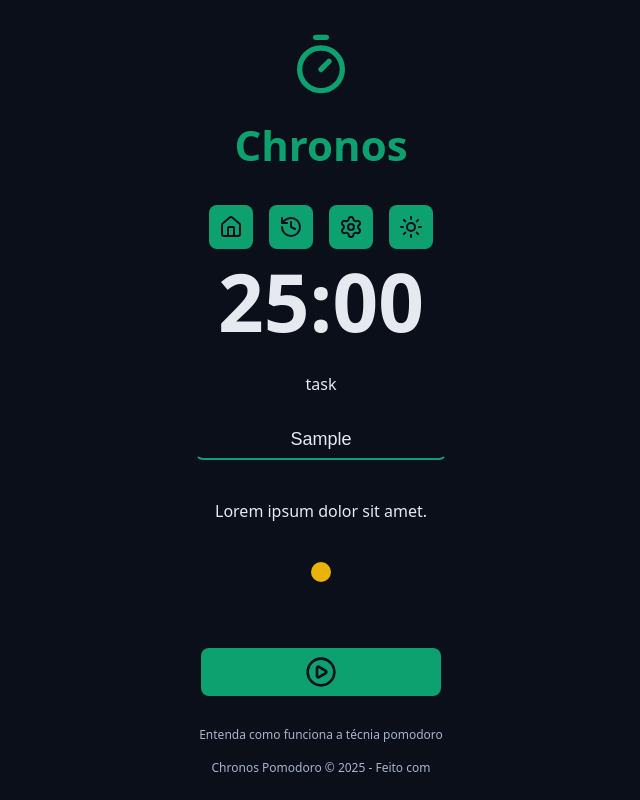
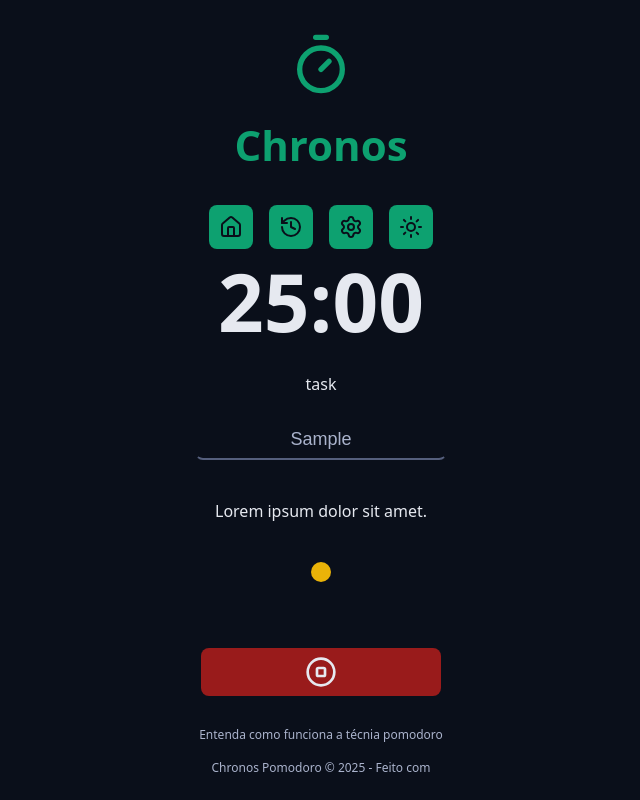
Before and after one commit to Tacianojr07/chronos-pomodoro, a React (Vite) app: page / in a window 1280 px wide. Both pictures are taken after typing "Sample" into the empty fields and a click on the button "Iniciar nova tarefa". Shown: the whole page, without its empty margins (319-959 px from the left). Built offline with nearby package versions, Linux system fonts and the light colour scheme.

Commit message:
criando a funcao de interromper tarefa

```diff
--- a/src/components/MainForm/index.tsx
+++ b/src/components/MainForm/index.tsx
@@ -1,4 +1,4 @@
-import { PlayCircleIcon } from 'lucide-react';
+import { PlayCircleIcon, StopCircleIcon } from 'lucide-react';
 import { Cycle } from '../Cycle';
 import { DefaultButton } from '../DefaultButton';
 import { DefaultInput } from '../DefaultInput';
@@ -55,6 +55,21 @@
       };
     });
   }
+
+  function handleInterruptTask(
+    e: React.MouseEvent<HTMLButtonElement, MouseEvent>,
+  ) {
+    e.preventDefault();
+    setState(prevState => {
+      return {
+        ...prevState,
+        activeTask: null,
+        secondsRemaining: 0,
+        formattedSecondsRemaining: '00:00',
+      };
+    });
+  }
+
   return (
     <form onSubmit={handleCreateNewTask} className='form' action=''>
       <div className='formRow'>
@@ -62,6 +77,7 @@
           labelText='task'
           id='meuInput'
           type='text'
+          disabled={!!state.activeTask}
           ref={taskNameInput}
         />
       </div>
@@ -77,7 +93,23 @@
       )}
 
       <div className='formRow'>
-        <DefaultButton icon={<PlayCircleIcon />} color='green' />
+        {!state.activeTask ? (
+          <DefaultButton
+            aria-label='Iniciar nova tarefa'
+            title='Iniciar nova tarefa'
+            icon={<PlayCircleIcon />}
+            color='green'
+          />
+        ) : (
+          <DefaultButton
+            type='button'
+            onClick={handleInterruptTask}
+            aria-label='Interromper  tarefa'
+            title='Interromper  tarefa'
+            icon={<StopCircleIcon />}
+            color='red'
+          />
+        )}
       </div>
     </form>
   );
```
